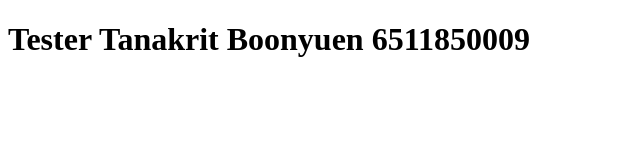
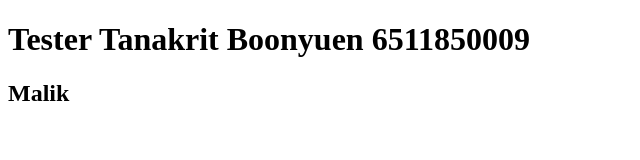
Before and after one commit to Tanakrit08/tester, a plain HTML site: page index.html in a window 1280 px wide. Shown: the whole page, without its empty margins (0-640 px from the left). Drawn offline with Linux system fonts and the light colour scheme.

Commit message:
add surname

```diff
--- a/index.html
+++ b/index.html
@@ -7,5 +7,6 @@
   </head>
   <body>
     <h1>Tester Tanakrit Boonyuen 6511850009</h1>
+    <h2>Malik</h2>
   </body>
 </html>
```
